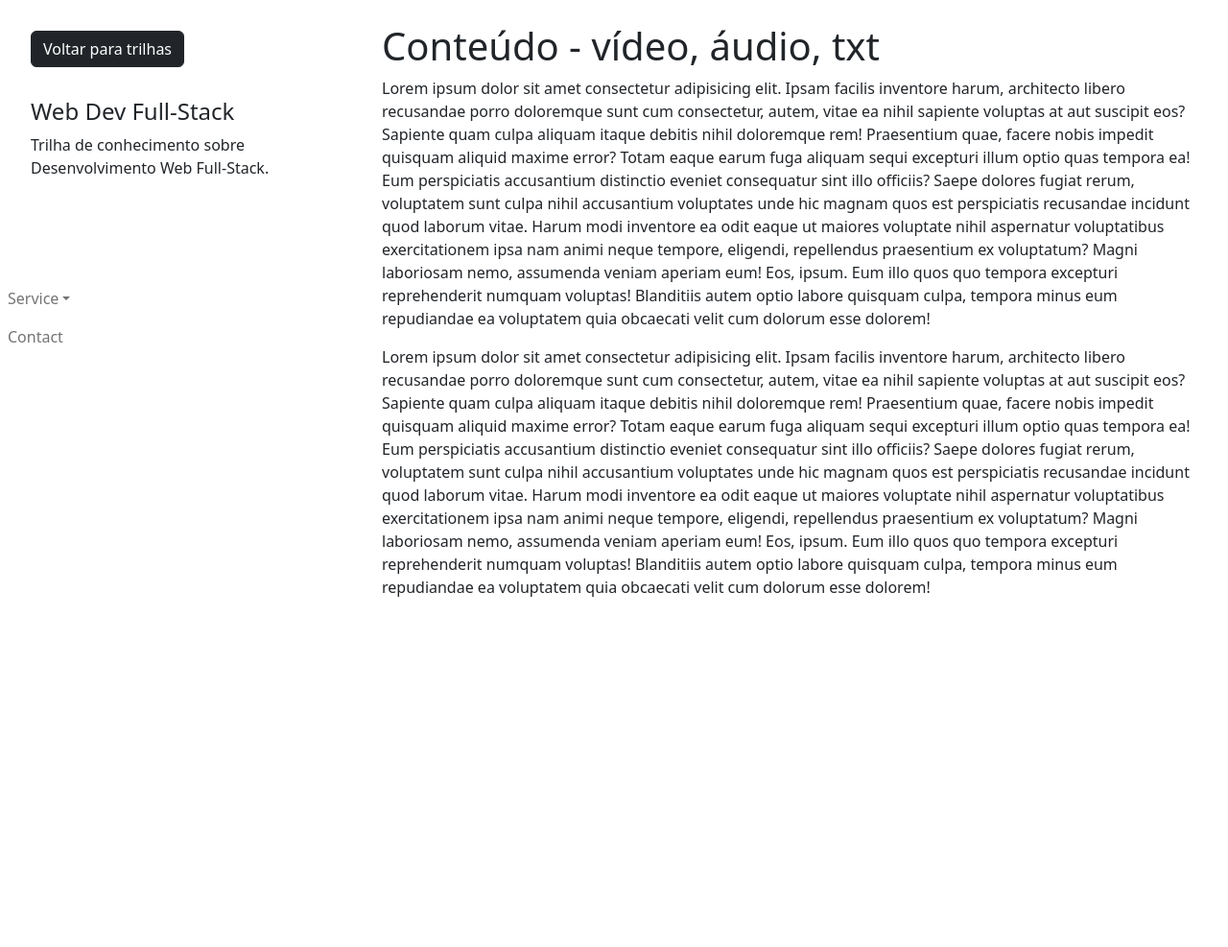
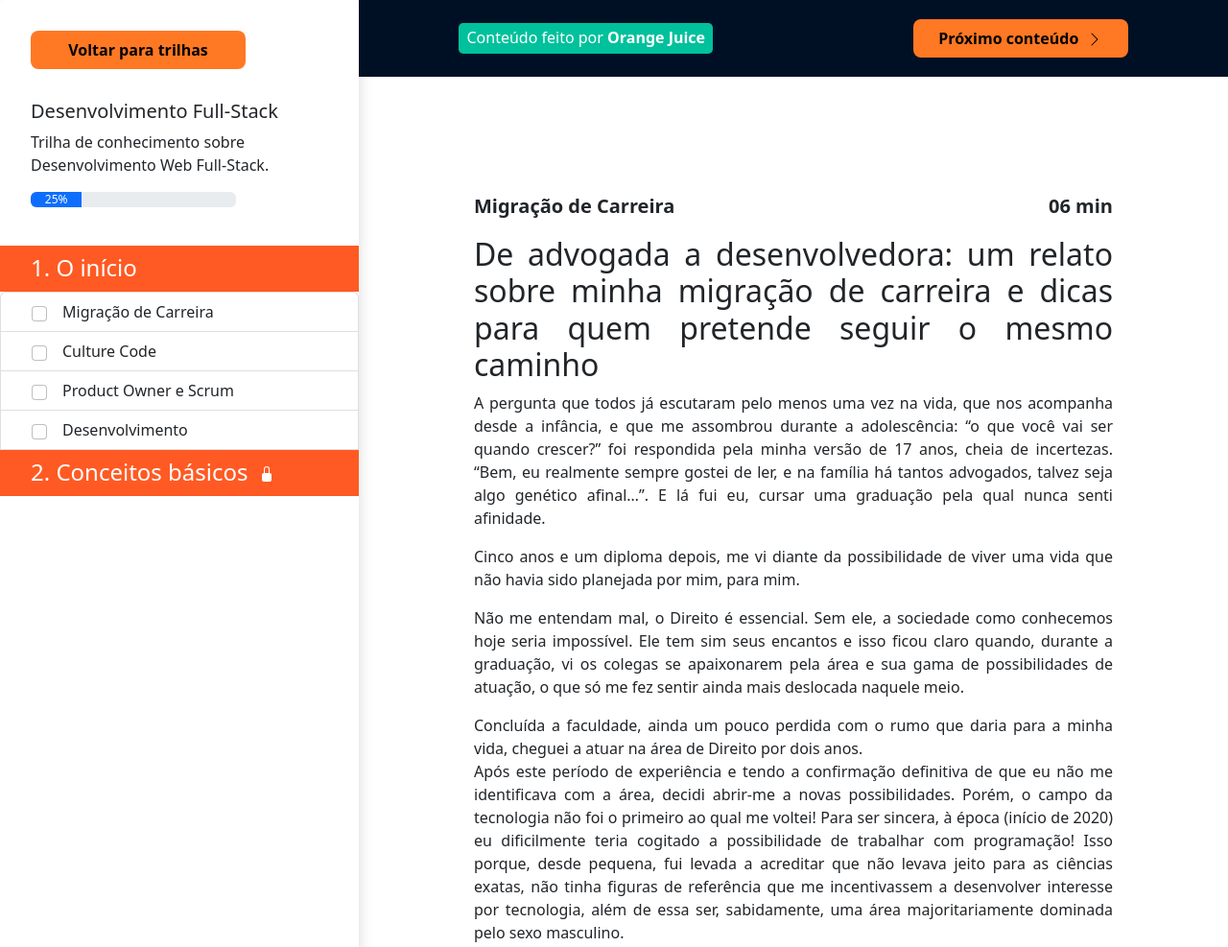
Before and after one commit to Squad-1-Hackaton/squad1hackaton, a website: page frontend/trilha-dev/trilha-dev.html in a window 1280 px wide. Shown: the top 987 px of the page at 96% size. Drawn offline with nearby package versions, Linux system fonts and the light colour scheme; a script that the page names is missing.

Commit message:
update html trilha dev

```diff
--- a/frontend/trilha-dev/trilha-dev.html
+++ b/frontend/trilha-dev/trilha-dev.html
@@ -12,139 +12,233 @@
       crossorigin="anonymous"
     />
   </head>
-
   <body>
     <main>
-      <section class="section1">
+      <section class="section1 shadow bg-body rounded">
         <div class="sidebar-header">
-          <a href="../trilhas/trilhas.html" class="btn btn-dark">
-            Voltar para trilhas
-          </a>
+          <button class="section1-btn"><b>Voltar para trilhas</b></button>
         </div>
         <div class="sidebar-description">
-          <h4>Web Dev Full-Stack</h4>
+          <h5>Desenvolvimento Full-Stack</h5>
           <p>Trilha de conhecimento sobre Desenvolvimento Web Full-Stack.</p>
-          <!-- <div class="progress">
+          <div class="progress div-bar">
             <div
-                            class="progress-bar section2-bar1-progress" role="progressbar" aria-label="Basic example" aria-valuenow="25%" aria-valuemin="0" aria-valuemax="100">
+              class="progress-bar bar1-progress"
+              role="progressbar"
+              aria-label="Example with label"
+              style="width: 25%"
+              aria-valuenow="25"
+              aria-valuemin="0"
+              aria-valuemax="100"
+            >
+              25%
             </div>
-                    </div> -->
+          </div>
         </div>
         <nav
           class="navbar navbar-expand d-flex flex-column align-item-start sidebar-menu"
         >
-          <ul class="navbar-nav d-flex flex-column mt-5 w-100">
-            <!-- <li class="nav-item w-100">
-                            <a href="#" class="nav-link pl-4">Home</a>
+          <ul class="navbar-nav d-flex flex-column w-100">
+            <div class="menu-sidebar">
+              <li class="nav-item w-100">
+                <div class="title-track">
+                  <h4>1. O início</h4>
+                </div>
+                <ul class="list-group">
+                  <li
+                    class="list-group-item sidebar-menu-content d-flex justify-content-start"
+                  >
+                    <div class="form-check-label div-menu-content">
+                      <input
+                        class="form-check-input input-menu"
+                        type="checkbox"
+                        value=""
+                        id="firstCheckboxStretched"
+                      />
+                    </div>
+                    <label class="form-check-label" for="firstCheckboxStretched"
+                      >Migração de Carreira</label
+                    >
                   </li>
-                        <li class="nav-item w-100">
-                            <a href="#" class="nav-link pl-4">About</a>
+                  <li
+                    class="list-group-item sidebar-menu-content d-flex justify-content-start"
+                  >
+                    <div class="form-check-label div-menu-content">
+                      <input
+                        class="form-check-input input-menu"
+                        type="checkbox"
+                        value=""
+                        id="secondCheckboxStretched"
+                      />
+                    </div>
+                    <label
+                      class="form-check-label"
+                      for="secondCheckboxStretched"
+                      >Culture Code</label
+                    >
                   </li>
-                        <li class="nav-item w-100">
-                            <a href="#" class="nav-link pl-4">Blog</a>
-                        </li> -->
-            <div class="teste">
-              <li class="nav-item dropdown w-100">
-                <a
-                  href="#"
-                  class="nav-link dropdown-toggle pl-4"
-                  id="navbarDropdown"
-                  role="button"
-                  data-toggle="dropdown"
-                  aria-expanded="false"
-                  >Service</a
+                  <li
+                    class="list-group-item sidebar-menu-content d-flex justify-content-start"
                   >
-                <ul
-                  class="dropdown-menu w-100"
-                  aria-labelledby="navbarDropdown"
+                    <div class="form-check-label div-menu-content">
+                      <input
+                        class="form-check-input input-menu"
+                        type="checkbox"
+                        value=""
+                        id="thirdCheckboxStretched"
+                      />
+                    </div>
+                    <label class="form-check-label" for="thirdCheckboxStretched"
+                      >Product Owner e Scrum</label
                     >
-                  <li>
-                    <a href="#" class="dropdown-item pl-4 p-2">Service 01</a>
                   </li>
-                  <li>
-                    <a href="#" class="dropdown-item pl-4 p-2">Service 02</a>
+                  <li
+                    class="list-group-item sidebar-menu-content d-flex justify-content-start"
+                  >
+                    <div class="form-check-label div-menu-content">
+                      <input
+                        class="form-check-input input-menu"
+                        type="checkbox"
+                        value=""
+                        id="forthCheckboxStretched"
+                      />
+                    </div>
+                    <label class="form-check-label" for="forthCheckboxStretched"
+                      >Desenvolvimento</label
+                    >
                   </li>
-                  <li>
-                    <a href="#" class="dropdown-item pl-4 p-2">Service 03</a>
-                  </li>
+                  <div class="title-track">
+                    <h4>2. Conceitos básicos</h4>
+                    <svg
+                      xmlns="http://www.w3.org/2000/svg"
+                      width="16"
+                      height="16"
+                      fill="currentColor"
+                      class="bi bi-lock-fill"
+                      viewBox="0 0 16 16"
+                    >
+                      <path
+                        d="M8 1a2 2 0 0 1 2 2v4H6V3a2 2 0 0 1 2-2zm3 6V3a3 3 0 0 0-6 0v4a2 2 0 0 0-2 2v5a2 2 0 0 0 2 2h6a2 2 0 0 0 2-2V9a2 2 0 0 0-2-2z"
+                      />
+                    </svg>
+                  </div>
                 </ul>
               </li>
             </div>
-            <li class="nav-item w-100">
-              <a href="#" class="nav-link pl-4">Contact</a>
-            </li>
           </ul>
         </nav>
       </section>
 
-      <section class="p-4 my-container section2">
-        <h1>Conteúdo - vídeo, áudio, txt</h1>
+      <section class="section2">
+        <div class="header-content">
+          <p class="section2-author">Conteúdo feito por <b>Orange Juice</b></p>
+          <div>
+            <button class="section2-btn">
+              <b> Próximo conteúdo </b>
+              <svg
+                xmlns="http://www.w3.org/2000/svg"
+                width="16"
+                height="16"
+                fill="currentColor"
+                class="bi bi-chevron-right"
+                viewBox="0 0 16 16"
+              >
+                <path
+                  fill-rule="evenodd"
+                  d="M4.646 1.646a.5.5 0 0 1 .708 0l6 6a.5.5 0 0 1 0 .708l-6 6a.5.5 0 0 1-.708-.708L10.293 8 4.646 2.354a.5.5 0 0 1 0-.708z"
+                />
+              </svg>
+            </button>
+          </div>
+        </div>
+        <div class="p-4 my-container">
+          <div class="div-content">
+            <div class="div-info-content">
+              <div>
+                <p class="content-topic">Migração de Carreira</p>
+              </div>
+              <div>
+                <p class="content-time">06 min</p>
+              </div>
+            </div>
+            <h2>
+              De advogada a desenvolvedora: um relato sobre minha migração de
+              carreira e dicas para quem pretende seguir o mesmo caminho
+            </h2>
             <p class="text-dark">
-          Lorem ipsum dolor sit amet consectetur adipisicing elit. Ipsam facilis
-          inventore harum, architecto libero recusandae porro doloremque sunt
-          cum consectetur, autem, vitae ea nihil sapiente voluptas at aut
-          suscipit eos? Sapiente quam culpa aliquam itaque debitis nihil
-          doloremque rem! Praesentium quae, facere nobis impedit quisquam
-          aliquid maxime error? Totam eaque earum fuga aliquam sequi excepturi
-          illum optio quas tempora ea! Eum perspiciatis accusantium distinctio
-          eveniet consequatur sint illo officiis? Saepe dolores fugiat rerum,
-          voluptatem sunt culpa nihil accusantium voluptates unde hic magnam
-          quos est perspiciatis recusandae incidunt quod laborum vitae. Harum
-          modi inventore ea odit eaque ut maiores voluptate nihil aspernatur
-          voluptatibus exercitationem ipsa nam animi neque tempore, eligendi,
-          repellendus praesentium ex voluptatum? Magni laboriosam nemo,
-          assumenda veniam aperiam eum! Eos, ipsum. Eum illo quos quo tempora
-          excepturi reprehenderit numquam voluptas! Blanditiis autem optio
-          labore quisquam culpa, tempora minus eum repudiandae ea voluptatem
-          quia obcaecati velit cum dolorum esse dolorem!
+              A pergunta que todos já escutaram pelo menos uma vez na vida, que
+              nos acompanha desde a infância, e que me assombrou durante a
+              adolescência: “o que você vai ser quando crescer?” foi respondida
+              pela minha versão de 17 anos, cheia de incertezas. “Bem, eu
+              realmente sempre gostei de ler, e na família há tantos advogados,
+              talvez seja algo genético afinal…”. E lá fui eu, cursar uma
+              graduação pela qual nunca senti afinidade.
             </p>
             <p class="text-dark">
-          Lorem ipsum dolor sit amet consectetur adipisicing elit. Ipsam facilis
-          inventore harum, architecto libero recusandae porro doloremque sunt
-          cum consectetur, autem, vitae ea nihil sapiente voluptas at aut
-          suscipit eos? Sapiente quam culpa aliquam itaque debitis nihil
-          doloremque rem! Praesentium quae, facere nobis impedit quisquam
-          aliquid maxime error? Totam eaque earum fuga aliquam sequi excepturi
-          illum optio quas tempora ea! Eum perspiciatis accusantium distinctio
-          eveniet consequatur sint illo officiis? Saepe dolores fugiat rerum,
-          voluptatem sunt culpa nihil accusantium voluptates unde hic magnam
-          quos est perspiciatis recusandae incidunt quod laborum vitae. Harum
-          modi inventore ea odit eaque ut maiores voluptate nihil aspernatur
-          voluptatibus exercitationem ipsa nam animi neque tempore, eligendi,
-          repellendus praesentium ex voluptatum? Magni laboriosam nemo,
-          assumenda veniam aperiam eum! Eos, ipsum. Eum illo quos quo tempora
-          excepturi reprehenderit numquam voluptas! Blanditiis autem optio
-          labore quisquam culpa, tempora minus eum repudiandae ea voluptatem
-          quia obcaecati velit cum dolorum esse dolorem!
+              Cinco anos e um diploma depois, me vi diante da possibilidade de
+              viver uma vida que não havia sido planejada por mim, para mim.
             </p>
+
+            <p>
+              Não me entendam mal, o Direito é essencial. Sem ele, a sociedade
+              como conhecemos hoje seria impossível. Ele tem sim seus encantos e
+              isso ficou claro quando, durante a graduação, vi os colegas se
+              apaixonarem pela área e sua gama de possibilidades de atuação, o
+              que só me fez sentir ainda mais deslocada naquele meio.
+            </p>
+            Concluída a faculdade, ainda um pouco perdida com o rumo que daria
+            para a minha vida, cheguei a atuar na área de Direito por dois anos.
+            <p class="text-dark">
+              Após este período de experiência e tendo a confirmação definitiva
+              de que eu não me identificava com a área, decidi abrir-me a novas
+              possibilidades. Porém, o campo da tecnologia não foi o primeiro ao
+              qual me voltei! Para ser sincera, à época (início de 2020) eu
+              dificilmente teria cogitado a possibilidade de trabalhar com
+              programação! Isso porque, desde pequena, fui levada a acreditar
+              que não levava jeito para as ciências exatas, não tinha figuras de
+              referência que me incentivassem a desenvolver interesse por
+              tecnologia, além de essa ser, sabidamente, uma área
+              majoritariamente dominada pelo sexo masculino.
+            </p>
+            <p class="text-dark">
+              Pois bem, eis que no início de 2021, recebi em meu e-mail uma
+              mensagem que divulgava um bootcamp gratuito sobre fundamentos da
+              programação web. Sem ter muita noção sobre o que se tratava e sem
+              muita expectativa, me inscrevi. Foi amor ao primeiro “Hello
+              world”! Para minha surpresa, aquele bootcamp chegou como uma das
+              coisas que mais me interessou em um looongo tempo! Percebi o
+              quanto a minha visão sobre o que significava programar estava
+              equivocada, o quão mais próximas as linguagens de programação
+              estão de estruturas e lógicas linguísticas do que de contas
+              matemáticas[1] (as contas, o computador é quem faz pra você
+              hehehe).
+            </p>
+            <p class="text-dark">
+              Meus olhos brilharam. Comecei a procurar outros cursos e a estudar
+              por conta própria. Um pouco depois passei a me inscrever em
+              processos seletivos, em busca da primeira oportunidade no mundo
+              tech[2]. Long story short… cá estou hoje, recém contratada como
+              desenvolvedora trainee em uma renomada empresa de tecnologia!
+            </p>
+          </div>
+        </div>
       </section>
     </main>
-
-    <div vw class="enabled">
-      <div vw-access-button class="active"></div>
-      <div vw-plugin-wrapper>
-        <div class="vw-plugin-top-wrapper"></div>
-      </div>
-    </div>
-    <script
-      src="https://code.jquery.com/jquery-3.3.1.slim.min.js"
-      integrity="sha384-q8i/X+965DzO0rT7abK41JStQIAqVgRVzpbzo5smXKp4YfRvH+8abtTE1Pi6jizo"
-      crossorigin="anonymous"
-    ></script>
-    <script
-      src="https://cdn.jsdelivr.net/npm/popper.js@1.14.7/dist/umd/popper.min.js"
-      integrity="sha384-UO2eT0CpHqdSJQ6hJty5KVphtPhzWj9WO1clHTMGa3JDZwrnQq4sF86dIHNDz0W1"
-      crossorigin="anonymous"
-    ></script>
-    <script
-      src="https://cdn.jsdelivr.net/npm/bootstrap@4.3.1/dist/js/bootstrap.min.js"
-      integrity="sha384-JjSmVgyd0p3pXB1rRibZUAYoIIy6OrQ6VrjIEaFf/nJGzIxFDsf4x0xIM+B07jRM"
-      crossorigin="anonymous"
-    ></script>
+    <!-- <script src="https://code.jquery.com/jquery-3.3.1.slim.min.js" integrity="sha384-q8i/X+965DzO0rT7abK41JStQIAqVgRVzpbzo5smXKp4YfRvH+8abtTE1Pi6jizo" crossorigin="anonymous"></script>
+        <script src="https://cdn.jsdelivr.net/npm/popper.js@1.14.7/dist/umd/popper.min.js" integrity="sha384-UO2eT0CpHqdSJQ6hJty5KVphtPhzWj9WO1clHTMGa3JDZwrnQq4sF86dIHNDz0W1" crossorigin="anonymous"></script>
+        <script src="https://cdn.jsdelivr.net/npm/bootstrap@4.3.1/dist/js/bootstrap.min.js" integrity="sha384-JjSmVgyd0p3pXB1rRibZUAYoIIy6OrQ6VrjIEaFf/nJGzIxFDsf4x0xIM+B07jRM" crossorigin="anonymous"></script> -->
     <script
       src="https://cdn.jsdelivr.net/npm/bootstrap@5.2.2/dist/js/bootstrap.bundle.min.js"
       integrity="sha384-OERcA2EqjJCMA+/3y+gxIOqMEjwtxJY7qPCqsdltbNJuaOe923+mo//f6V8Qbsw3"
       crossorigin="anonymous"
     ></script>
+
+    <!--Acessibilidade-->
+    <script src="/frontend/acessibilidade.js"></script>
+    <script src="https://cdn.jsdelivr.net/npm/darkmode-js@1.5.7/lib/darkmode-js.min.js"></script>
+    <script src="https://vlibras.gov.br/app/vlibras-plugin.js"></script>
+    <script>
+      new window.VLibras.Widget('https://vlibras.gov.br/app')
+    </script>
   </body>
 </html>
```
Lines whose indentation alone changed are shown as unchanged.
